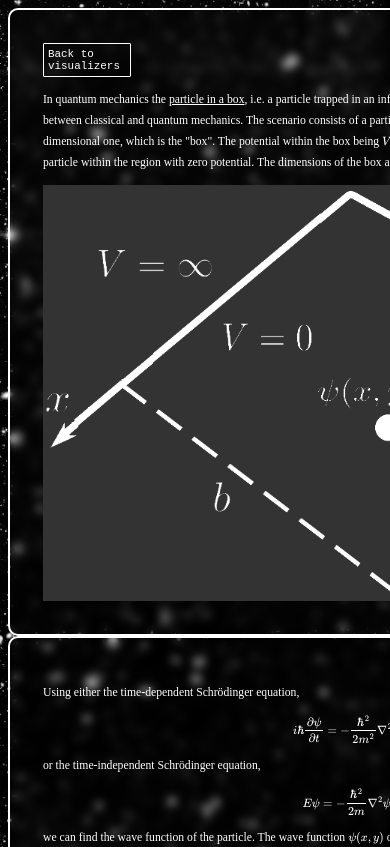
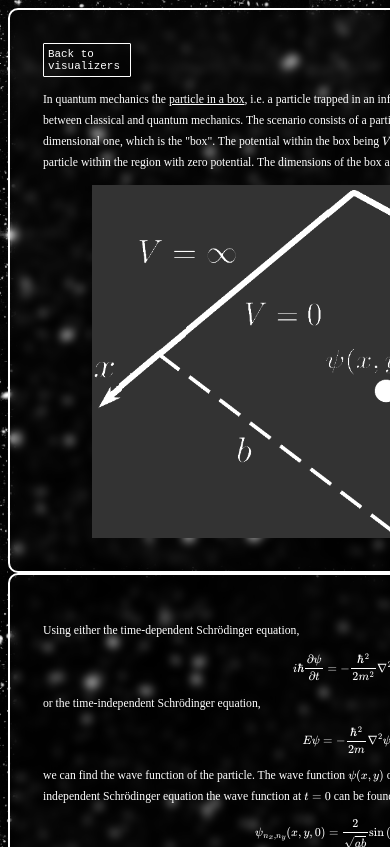
Before and after one commit to amanuelanteneh/website, a Flask app: page /Particle-in-a-Box in a window 390 px wide; the page is wider, and only the part inside the window is pictured. Shown: the top 847 px of that part. Run offline with Flask 2, Linux system fonts and the light colour scheme; some libraries are stand-ins or nearby versions.

Commit message:
make sims look nicer

```diff
--- a/templates/annealing.html
+++ b/templates/annealing.html
@@ -103,7 +103,7 @@ a {
         }
     body,html {
         overflow: auto;
-        width: 150%;
+        width: 180%;
         }
     .block { /* block class hold sections */
         display: flex;
--- a/templates/particleInBox.html
+++ b/templates/particleInBox.html
@@ -127,11 +127,11 @@ a {
 @media (max-width: 850px) { /* media query's come after the stuff you're changing
                                 has been given css properties */
     img {
-        width: 100%;
+        width: 85%;
         margin-left: auto;
         margin-right: auto;
         display:block;
-        height: 60%;
+        height: 30%;
         }
     body,html {
         overflow: auto;
```
